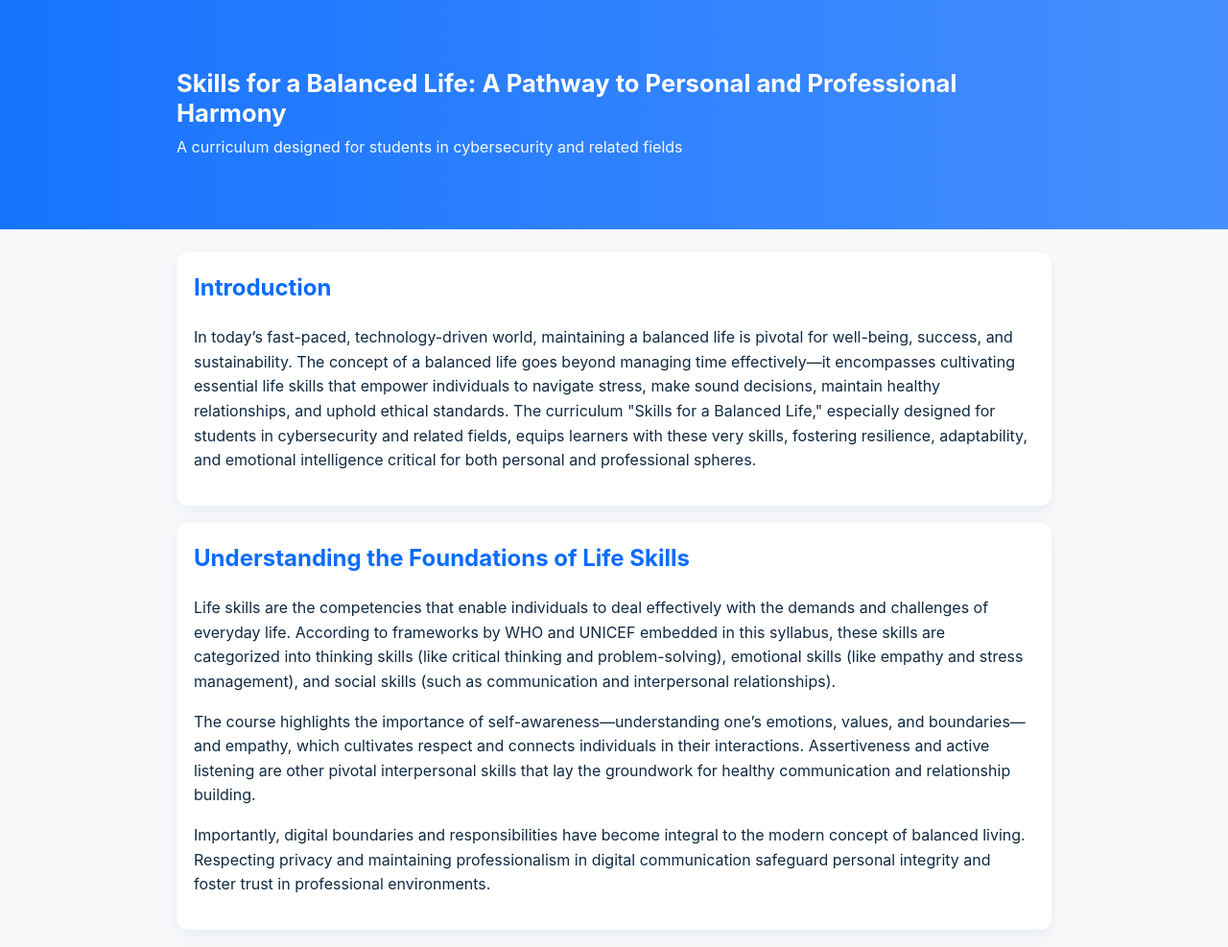
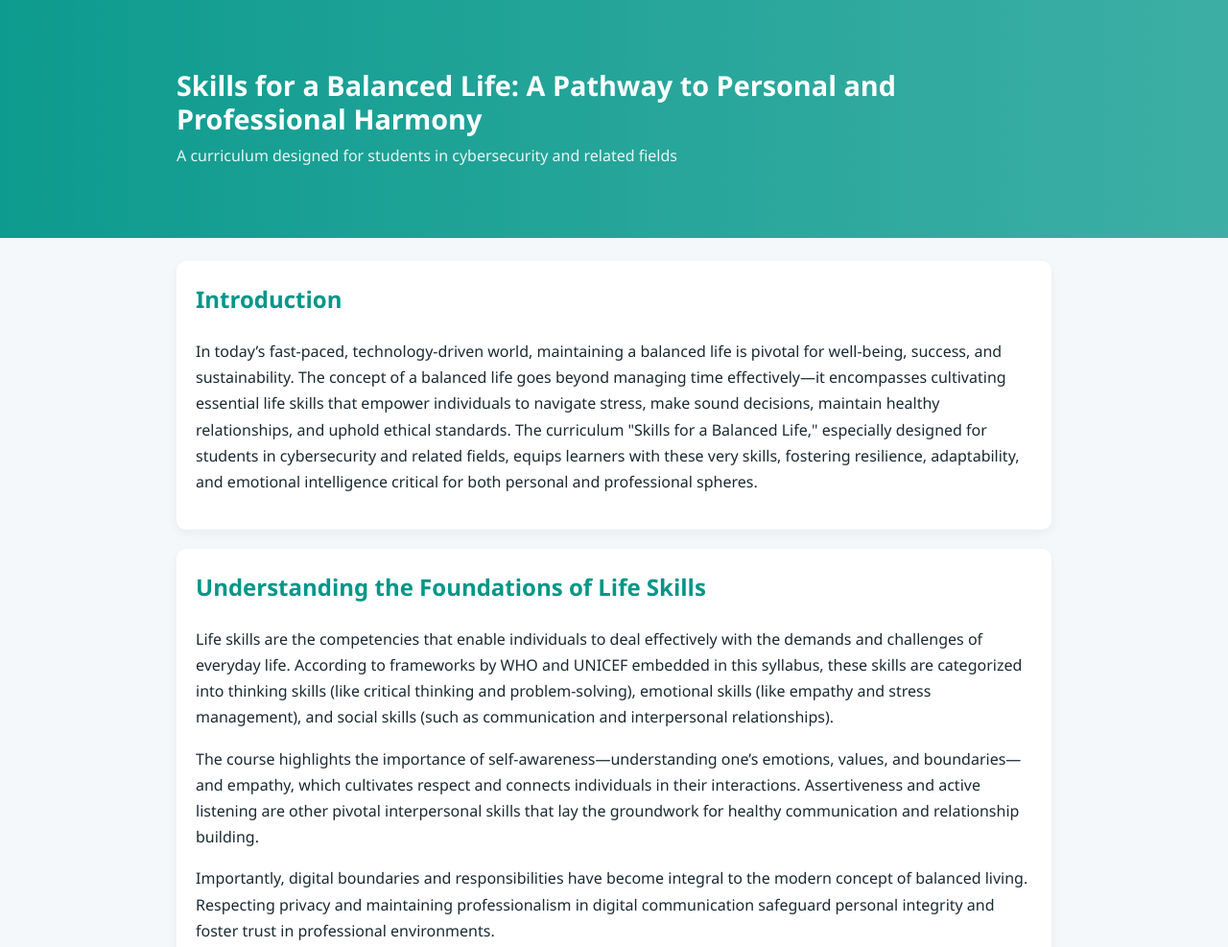
Before and after one commit to Omini05/Skills-for-balanced-life, a plain HTML site: page index.html in a window 1280 px wide. Shown: the top 987 px of the page at 96% size. Drawn offline with Linux system fonts and the light colour scheme.

Commit message:
Update style.css

```diff
--- a/style.css
+++ b/style.css
@@ -1,21 +1,20 @@
-/* FILE: styles.css */
-/* styles.css — visual styling for Skills for a Balanced Life page */
+/* FILE: exam-resilience.css */
 :root{
---bg:#f7f9fb;
+--bg:#f4f8fb;
 --card:#ffffff;
---accent:#0b6cff;
---text:#102a43;
---muted:#5a6b7a;
+--accent:#009688;
+--text:#1a2a33;
+--muted:#6c7a89;
 }
 
 
 *{box-sizing:border-box}
 body{
 margin:0;
-font-family: -apple-system, BlinkMacSystemFont, 'Segoe UI', Roboto, 'Helvetica Neue', Arial;
+font-family: "Segoe UI", Roboto, Arial, sans-serif;
 background:var(--bg);
 color:var(--text);
-line-height:1.6;
+line-height:1.7;
 }
 .container{
 max-width:960px;
@@ -23,39 +22,40 @@ margin:0 auto;
 padding:24px;
 }
 .site-header{
-background:linear-gradient(90deg, rgba(11,108,255,0.95), rgba(11,108,255,0.75));
+background:linear-gradient(90deg, rgba(0,150,136,0.95), rgba(0,150,136,0.75));
 color:#fff;
 padding:48px 0;
 }
 .site-header h1{
 margin:0 0 8px 0;
-font-size:1.6rem;
+font-size:1.8rem;
 line-height:1.2;
 }
 .byline{
-opacity:0.95;
+opacity:0.9;
 margin:0;
-}
-main{
-margin-top:24px;
 }
 section{
 background:var(--card);
-padding:18px;
-margin-bottom:18px;
-border-radius:12px;
-box-shadow:0 6px 18px rgba(16,42,67,0.06);
+padding:20px;
+margin-bottom:20px;
+border-radius:10px;
+box-shadow:0 4px 12px rgba(0,0,0,0.05);
 }
 h2{
 margin-top:0;
 color:var(--accent);
 }
+ul{
+margin:10px 0 10px 20px;
+}
 .site-footer{
-padding:18px 0;
+padding:16px 0;
 text-align:center;
 color:var(--muted);
+font-size:0.9rem;
 }
 @media (max-width:640px){
-.site-header h1{font-size:1.2rem}
+.site-header h1{font-size:1.3rem}
 .container{padding:16px}
 }
```
